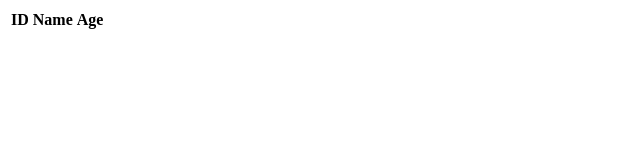
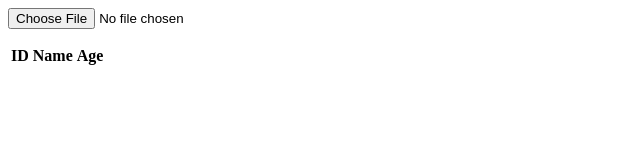
Before and after one commit to SolarPH/JapanPages, a plain HTML site: page HTML/CSVviewer.html in a window 1280 px wide. Shown: the whole page, without its empty margins (0-640 px from the left). Drawn offline with Linux system fonts and the light colour scheme.

Commit message:
Update CSVviewer.html

```diff
--- a/HTML/CSVviewer.html
+++ b/HTML/CSVviewer.html
@@ -6,6 +6,7 @@
 		<title>CSV Viewer</title>
 	</head>
 	<body>
+		<input type="file" name="CSV File Input" style="padding-bottom: 15px">
 		<table id="csvRoot"></table>
 
 		<script src="../JS/papaparse.min.js"></script>
```
